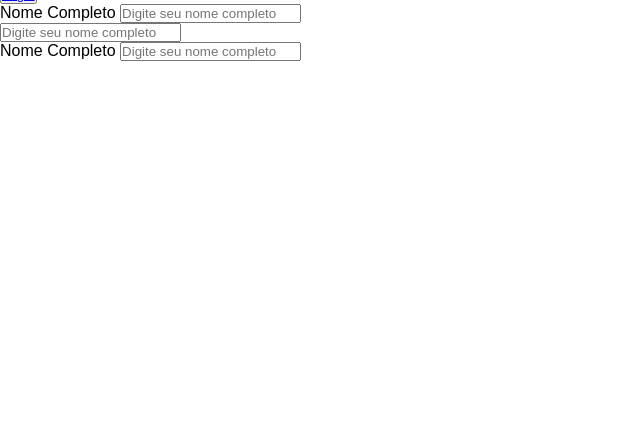
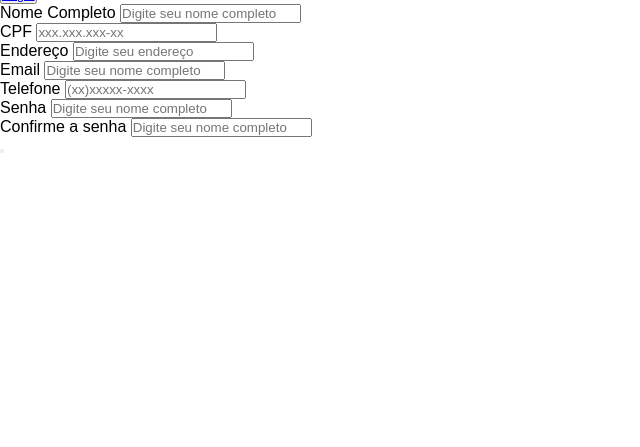
Before and after one commit to AbigailNazario/Testes.ppo, a plain HTML site: page cadastro/index.html in a window 1280 px wide. Shown: the part 353-800 px from the top of the page, without its empty margins (0-640 px from the left). Drawn offline with nearby package versions, Linux system fonts and the light colour scheme.

Commit message:
ontinuar

```diff
--- a/cadastro/index.html
+++ b/cadastro/index.html
@@ -31,14 +31,38 @@
                     </div>
 
                     <div class="input-box">
-                        <label for="cpf"></label>
-                        <input id="name" type="text" name="name" placeholder="Digite seu nome completo" required>
+                        <label for="cpf">CPF</label>
+                        <input id="cpf" type="text" name="cpf" placeholder="xxx.xxx.xxx-xx" required>
                     </div>
 
                     <div class="input-box">
-                        <label for="name">Nome Completo</label>
-                        <input id="name" type="text" name="name" placeholder="Digite seu nome completo" required>
+                        <label for="text">Endereço</label>
+                        <input id="text" type="text" name="text" placeholder="Digite seu endereço" required>
                     </div>
+
+                    <div class="input-box">
+                        <label for="email">Email</label>
+                        <input id="email" type="email" name="email" placeholder="Digite seu nome completo" required>
+                    </div>
+
+                    <div class="input-box">
+                        <label for="number">Telefone</label>
+                        <input id="numero" type="tel" name="numero" placeholder="(xx)xxxxx-xxxx" required>
+                    </div>
+
+                    <div class="input-box">
+                        <label for="password">Senha</label>
+                        <input id="password" type="password" name="password" placeholder="Digite seu nome completo" required>
+                    </div>
+
+                    <div class="input-box">
+                        <label for="password">Confirme a senha</label>
+                        <input id="Confpassword" type="password" name="password" placeholder="Digite seu nome completo" required>
+                    </div>
+                </div>
+
+                <div class="botao_continuar">
+                    <button><a href="#"></a></button>
                 </div>
             </form>
         </div>
```
